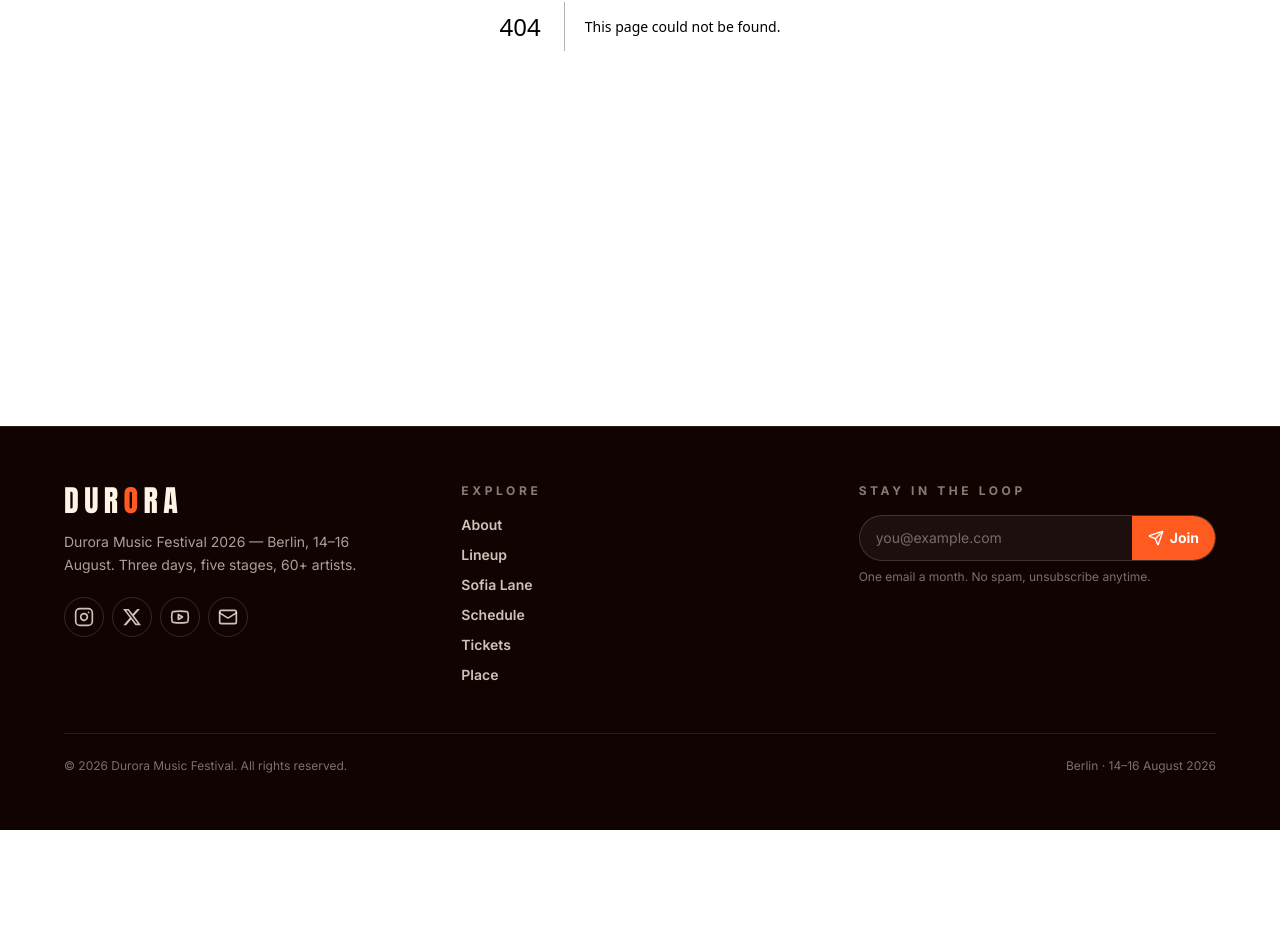
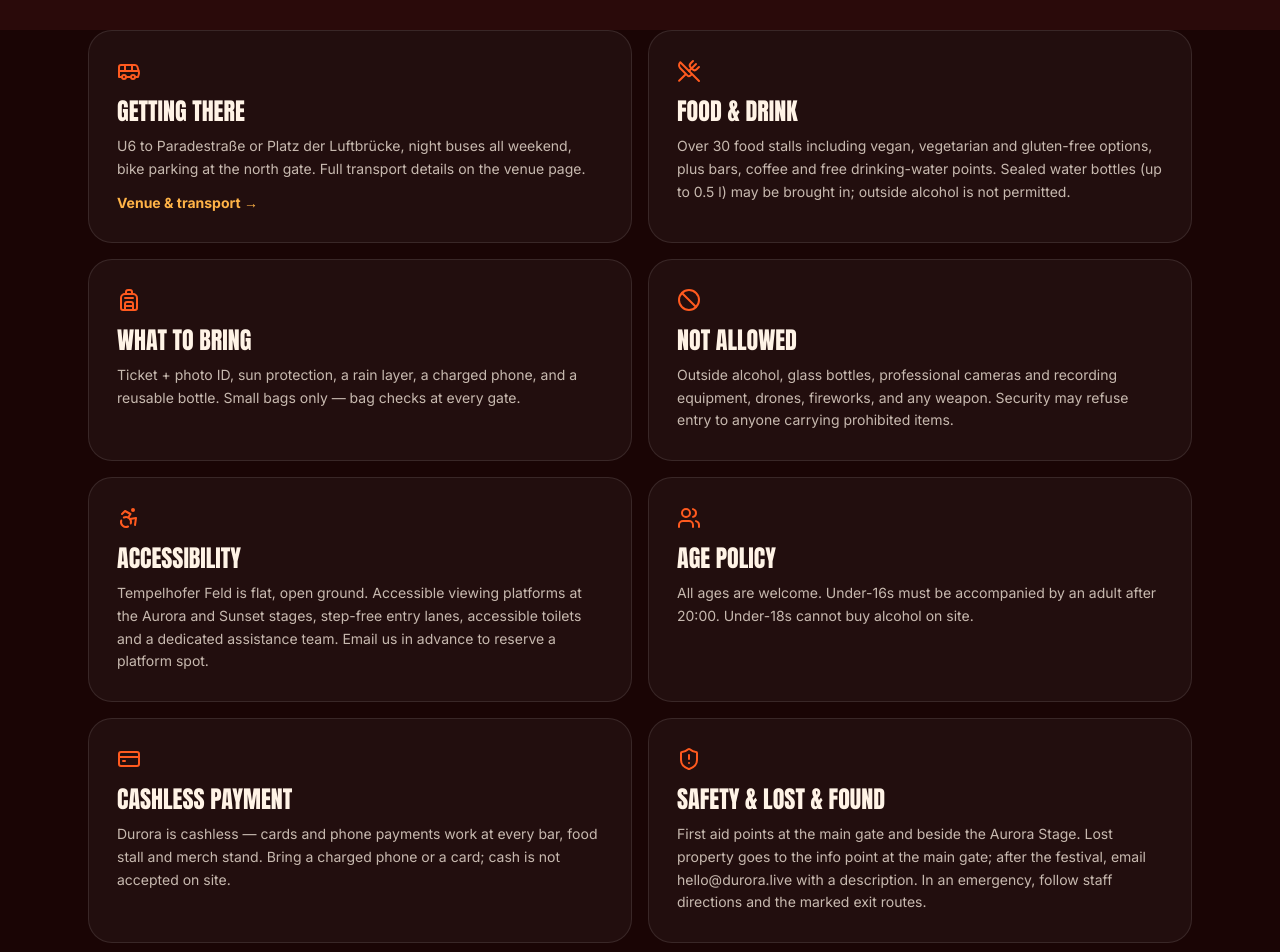
Before and after one commit to dusmamud/durora, a Next.js app: page /info in a window 1280 px wide. Before the commit this address had no page. Shown: the part 374-1326 px from the top of the page. Before the commit the page ends 1204 px from the top, so only its background shows below. Built offline with nearby package versions, Linux system fonts and the light colour scheme.

Commit message:
Add /info practical info page

```diff
--- /dev/null
+++ b/app/info/page.tsx
@@ -0,0 +1,116 @@
+import type { Metadata } from "next";
+import Link from "next/link";
+import {
+  Accessibility,
+  Backpack,
+  Ban,
+  Bus,
+  CreditCard,
+  ShieldAlert,
+  UtensilsCrossed,
+  Users,
+} from "lucide-react";
+import PageHero from "../components/PageHero";
+import Reveal from "../components/Reveal";
+
+export const metadata: Metadata = {
+  title: "Practical Info",
+  description:
+    "Practical info for Durora 2026: getting there, food & drink, what to bring, what is not allowed, accessibility, age policy, cashless payment and safety.",
+};
+
+const SECTIONS = [
+  {
+    icon: Bus,
+    title: "Getting there",
+    body: "U6 to Paradestraße or Platz der Luftbrücke, night buses all weekend, bike parking at the north gate. Full transport details on the venue page.",
+    link: { label: "Venue & transport →", href: "/venue" },
+  },
+  {
+    icon: UtensilsCrossed,
+    title: "Food & drink",
+    body: "Over 30 food stalls including vegan, vegetarian and gluten-free options, plus bars, coffee and free drinking-water points. Sealed water bottles (up to 0.5 l) may be brought in; outside alcohol is not permitted.",
+  },
+  {
+    icon: Backpack,
+    title: "What to bring",
+    body: "Ticket + photo ID, sun protection, a rain layer, a charged phone, and a reusable bottle. Small bags only — bag checks at every gate.",
+  },
+  {
+    icon: Ban,
+    title: "Not allowed",
+    body: "Outside alcohol, glass bottles, professional cameras and recording equipment, drones, fireworks, and any weapon. Security may refuse entry to anyone carrying prohibited items.",
+  },
+  {
+    icon: Accessibility,
+    title: "Accessibility",
+    body: "Tempelhofer Feld is flat, open ground. Accessible viewing platforms at the Aurora and Sunset stages, step-free entry lanes, accessible toilets and a dedicated assistance team. Email us in advance to reserve a platform spot.",
+  },
+  {
+    icon: Users,
+    title: "Age policy",
+    body: "All ages are welcome. Under-16s must be accompanied by an adult after 20:00. Under-18s cannot buy alcohol on site.",
+  },
+  {
+    icon: CreditCard,
+    title: "Cashless payment",
+    body: "Durora is cashless — cards and phone payments work at every bar, food stall and merch stand. Bring a charged phone or a card; cash is not accepted on site.",
+  },
+  {
+    icon: ShieldAlert,
+    title: "Safety & lost & found",
+    body: "First aid points at the main gate and beside the Aurora Stage. Lost property goes to the info point at the main gate; after the festival, email hello@durora.live with a description. In an emergency, follow staff directions and the marked exit routes.",
+  },
+];
+
+export default function InfoPage() {
+  return (
+    <div className="bg-wine pb-20">
+      <PageHero
+        eyebrow="Practical info"
+        title="GOOD TO KNOW"
+        description="Everything you need for the weekend — getting there, food, what to bring, accessibility, age rules, cashless payment and safety."
+        crumb="Info"
+      />
+      <section className="mx-auto max-w-6xl px-4 sm:px-6">
+        <div className="grid gap-4 md:grid-cols-2">
+          {SECTIONS.map((s, i) => (
+            <Reveal key={s.title} delay={0.05 * (i % 2)}>
+              <article className="h-full rounded-3xl border border-white/10 bg-white/[0.04] p-7">
+                <s.icon className="h-6 w-6 text-ember" aria-hidden />
+                <h2 className="mt-3 font-display text-2xl text-cream">
+                  {s.title.toUpperCase()}
+                </h2>
+                <p className="mt-2 text-sm leading-relaxed text-cream/75">
+                  {s.body}
+                </p>
+                {s.link && (
+                  <Link
+                    href={s.link.href}
+                    className="mt-3 inline-block text-sm font-bold text-glow hover:underline"
+                  >
+                    {s.link.label}
+                  </Link>
+                )}
+              </article>
+            </Reveal>
+          ))}
+        </div>
+        <p className="mt-10 text-center text-sm text-cream/65">
+          Still unsure?{" "}
+          <Link href="/faq" className="font-bold text-glow hover:underline">
+            Read the FAQ
+          </Link>{" "}
+          or{" "}
+          <Link
+            href="/contact"
+            className="font-bold text-glow hover:underline"
+          >
+            contact us
+          </Link>
+          .
+        </p>
+      </section>
+    </div>
+  );
+}
```
